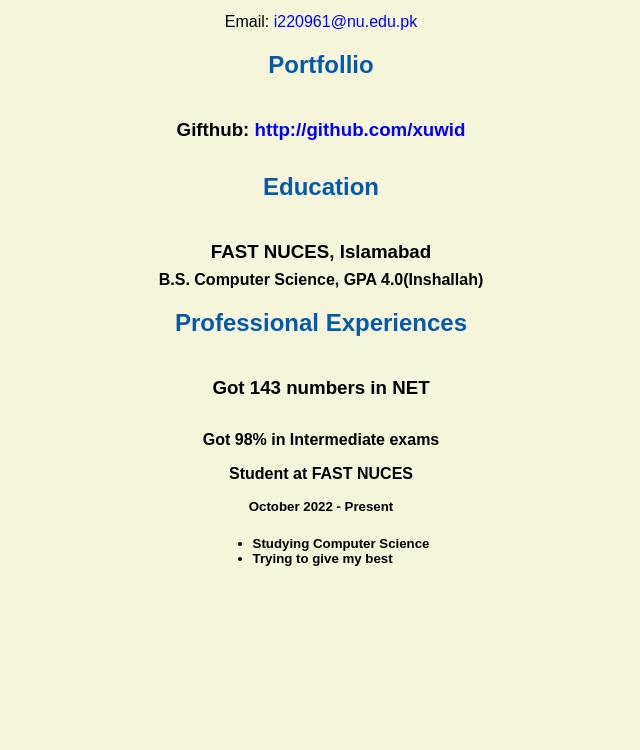
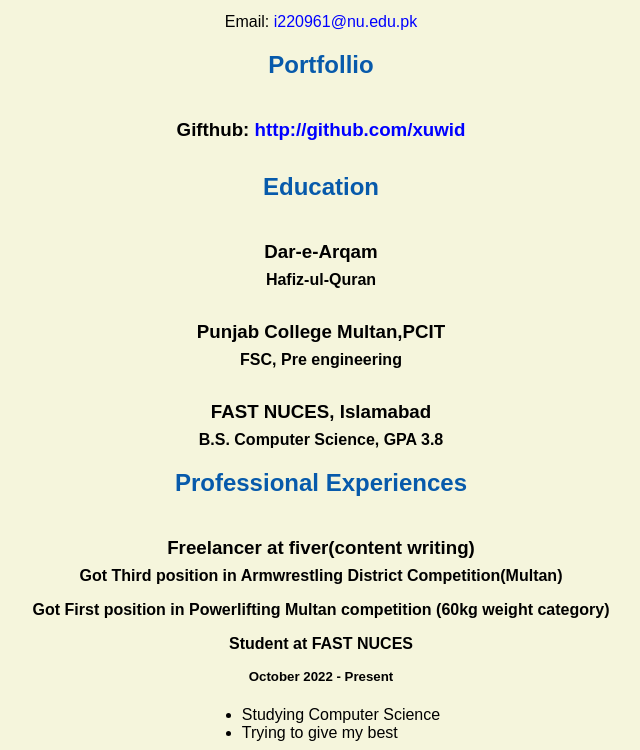
Before and after one commit to xuwid/xuwid.github.io, a plain HTML site: page resume.html in a window 1280 px wide. Shown: the part 469-1219 px from the top of the page, without its empty margins (319-959 px from the left). Before the commit the page ends 1057 px from the top, so only its background shows below. Drawn offline with Linux system fonts and the light colour scheme.

Commit message:
Update resume.html

```diff
--- a/resume.html
+++ b/resume.html
@@ -23,16 +23,20 @@
      <h3>Gifthub: <a href="http://github.com/xuwid" target="_blank" >http://github.com/xuwid</a><h3>
 
        <h2>Education</h2>
-
+        <h3>Dar-e-Arqam</h3>
+        <h4>Hafiz-ul-Quran</h4>
+        <h3>Punjab College Multan,PCIT</h3>
+        <h4>FSC, Pre engineering</h4>
        <h3>FAST NUCES, Islamabad</h3>
-       <h4>B.S. Computer Science, GPA 4.0(Inshallah)</h4>
+       <h4>B.S. Computer Science, GPA 3.8</h4>
 
        <h2>Professional Experiences</h2>
 
-       <h3>Got 143 numbers in NET<h3>
-       <h4>Got 98% in Intermediate exams<h4>
-       <h4>Student at FAST NUCES<h4>
-      <h5>October 2022 - Present<h5>
+       <h3>Freelancer at fiver(content writing)</h3>
+       <h4>Got Third position in Armwrestling  District Competition(Multan)</h4>
+        <h4>Got First position in Powerlifting Multan competition (60kg weight category)</h4>
+       <h4>Student at FAST NUCES</h4>
+      <h5>October 2022 - Present</h5>
       <ul>
       <li>Studying Computer Science</li>
       <li>Trying to give my best </li>
```
